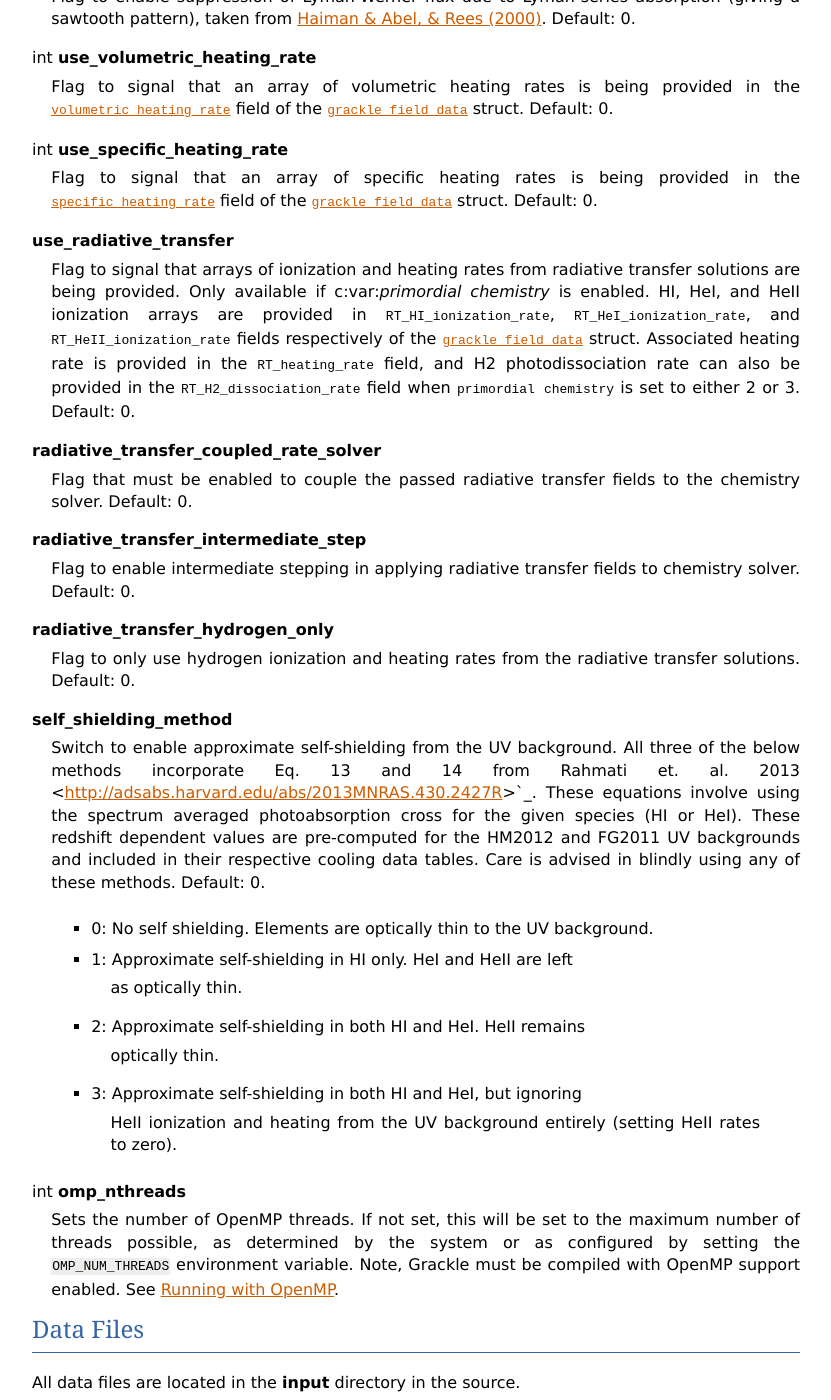
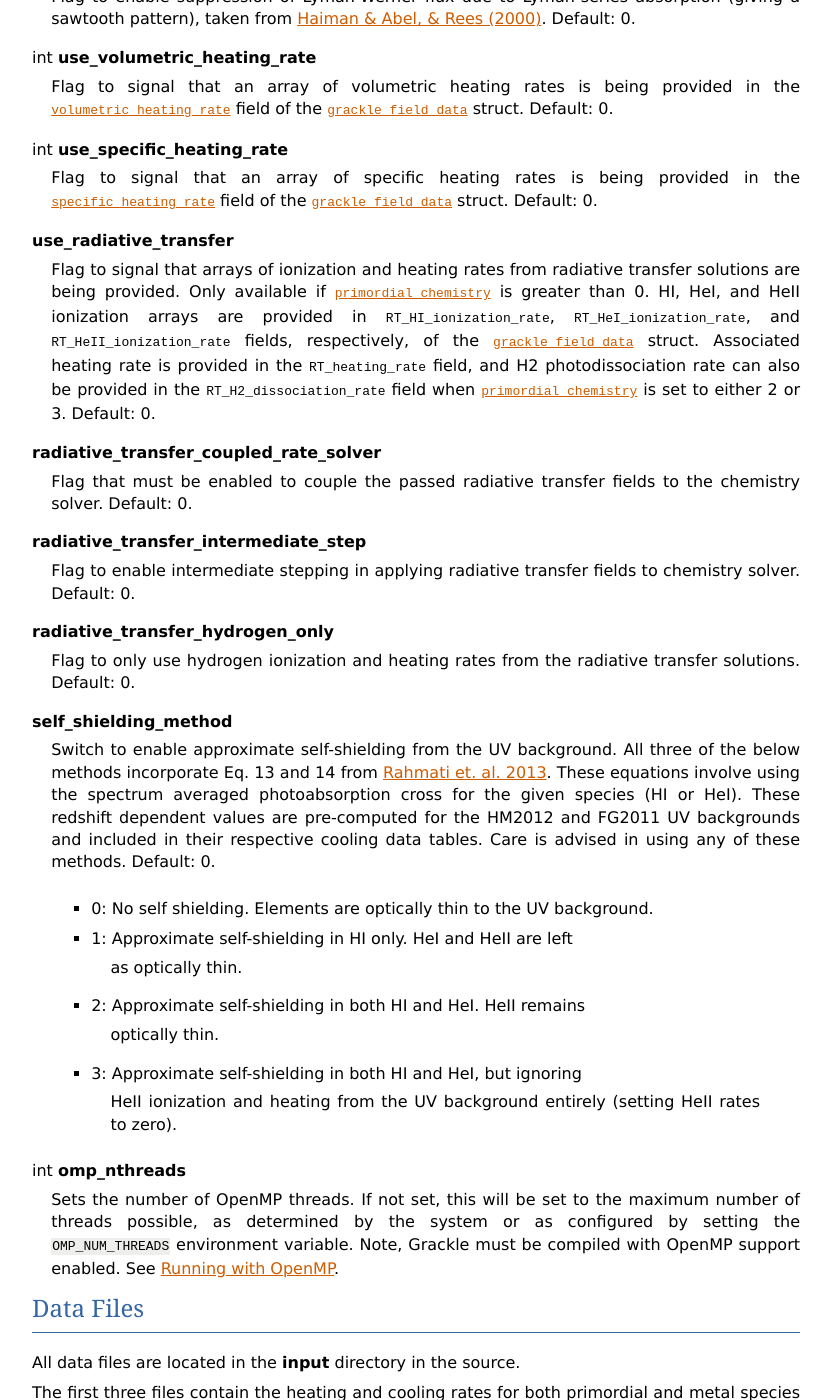
Before and after one commit to grackle-project/grackle, a Sphinx documentation site: the page built from doc/source/Parameters.rst, in a window 1280 px wide and 1400 px high, scrolled down 2450 px. Shown: the whole window, without its empty margins (48-879 px from the left). Built offline with Sphinx 7.4.7, drawn with Linux system fonts in a browser that asks for light colours.

Commit message:
Fixing formatting in docs.

```diff
--- a/doc/source/Parameters.rst
+++ b/doc/source/Parameters.rst
@@ -167,13 +167,14 @@ For all on/off integer flags, 0 is off and 1 is on.
 
    Flag to signal that arrays of ionization and heating rates from
    radiative transfer solutions are being provided. Only
-   available if c:var:`primordial chemistry` is enabled. HI, HeI, and
-   HeII ionization arrays are provided in :c:data:`RT_HI_ionization_rate`,
-   :c:data:`RT_HeI_ionization_rate`, and :c:data:`RT_HeII_ionization_rate` fields respectively of
-   the :c:data:`grackle_field_data` struct. Associated heating rate
-   is provided in the :c:data:`RT_heating_rate` field, and H2 photodissociation
-   rate can also be provided in the :c:data:`RT_H2_dissociation_rate` field when
-   :c:var:`primordial chemistry` is set to either 2 or 3. Default: 0.
+   available if :c:data:`primordial_chemistry` is greater than 0. HI, HeI,
+   and HeII ionization arrays are provided in :c:data:`RT_HI_ionization_rate`,
+   :c:data:`RT_HeI_ionization_rate`, and :c:data:`RT_HeII_ionization_rate`
+   fields, respectively, of the :c:data:`grackle_field_data` struct.
+   Associated heating rate is provided in the :c:data:`RT_heating_rate`
+   field, and H2 photodissociation rate can also be provided in the
+   :c:data:`RT_H2_dissociation_rate` field when
+   :c:data:`primordial_chemistry` is set to either 2 or 3. Default: 0.
 
 .. c:var:: radiative_transfer_coupled_rate_solver
 
@@ -194,13 +195,12 @@ For all on/off integer flags, 0 is off and 1 is on.
 
    Switch to enable approximate self-shielding from the UV background.
    All three of the below methods incorporate Eq. 13 and 14 from
-   Rahmati et. al. 2013 <http://adsabs.harvard.edu/abs/2013MNRAS.430.2427R>`_.
+   `Rahmati et. al. 2013 <http://adsabs.harvard.edu/abs/2013MNRAS.430.2427R>`_.
    These equations involve using the spectrum averaged photoabsorption cross
    for the given species (HI or HeI). These redshift dependent values are
    pre-computed for the HM2012 and FG2011 UV backgrounds and included in
-   their respective cooling data tables. Care is advised in blindly using
-   any of these methods.
-   Default: 0.
+   their respective cooling data tables. Care is advised in using any of
+   these methods.  Default: 0.
 
      - 0: No self shielding. Elements are optically thin to the UV background.
      - 1: Approximate self-shielding in HI only. HeI and HeII are left
```
